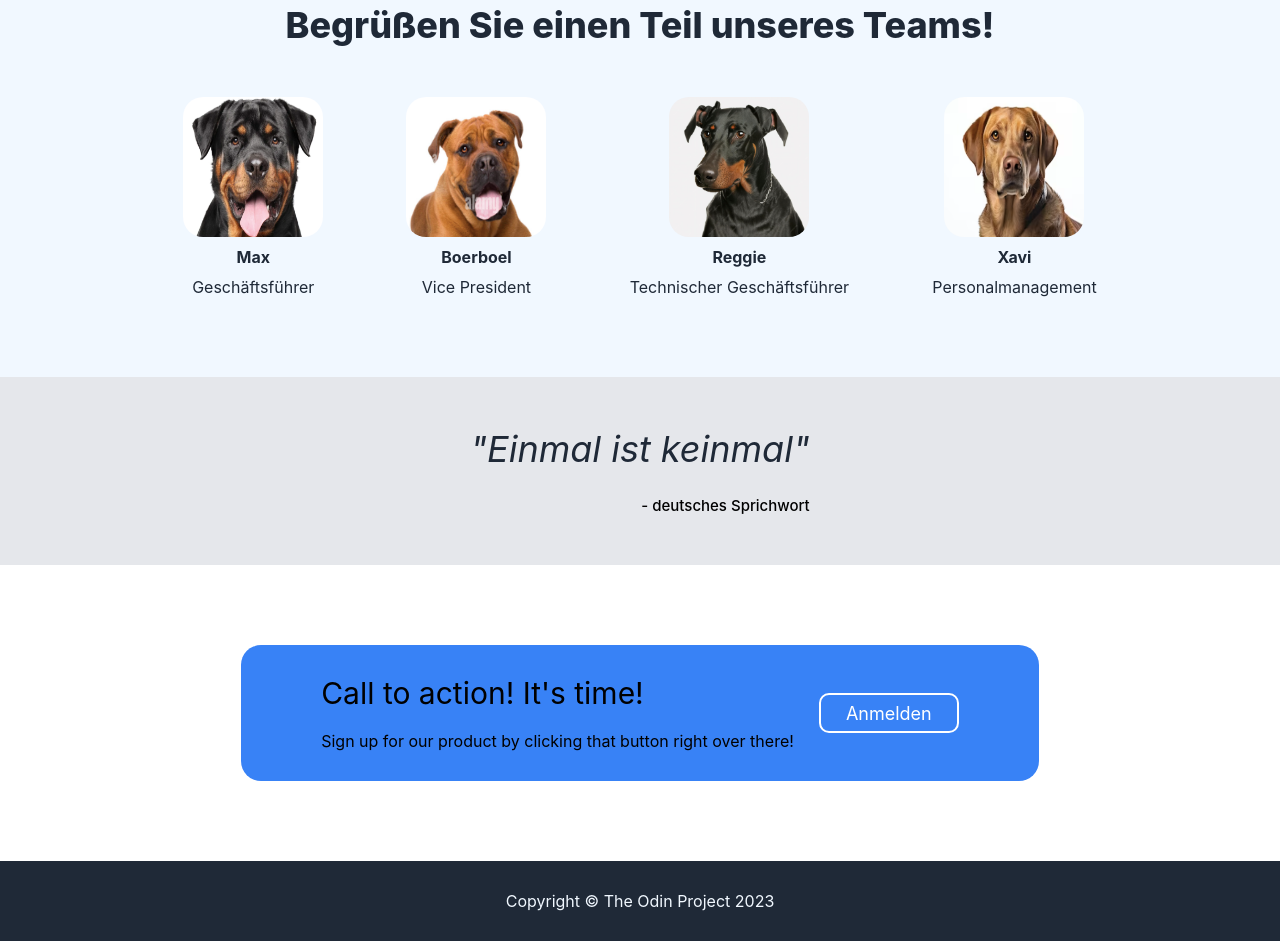
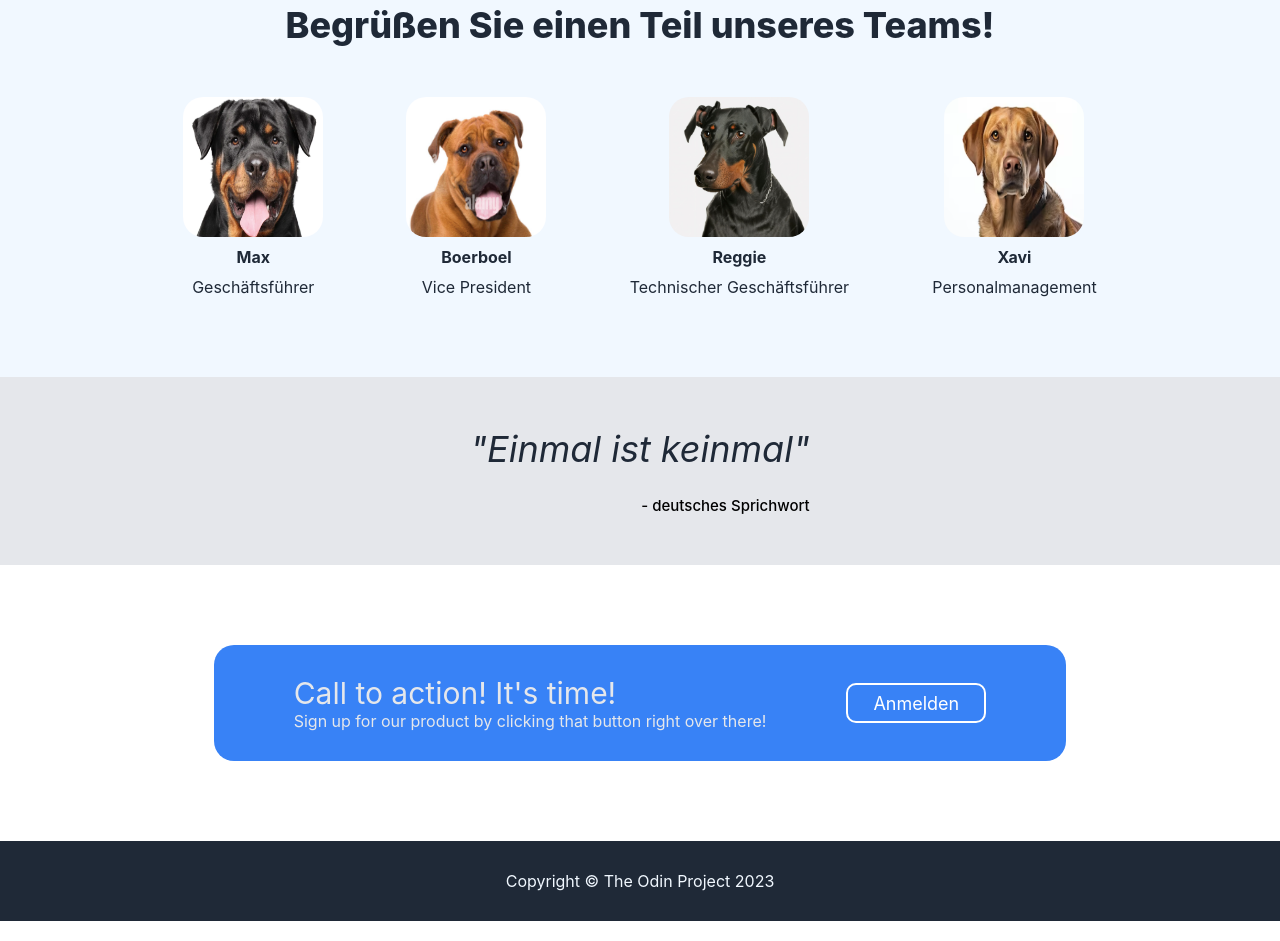
Before and after one commit to Harvis23/landing-page, a plain HTML site: page index.html in a window 1280 px wide. Shown: the part 578-1519 px from the top of the page. Drawn offline with Linux system fonts and the light colour scheme.

Commit message:
Change text colour for the fourth section text box

```diff
--- a/styles.css
+++ b/styles.css
@@ -190,7 +190,7 @@ img{
     padding-bottom: 30px;
     padding-left: 80px;
     padding-right: 80px;
-    gap: 25px;
+    gap: 80px;
     background-color: #3882f6;
     border-radius: 20px;
 
@@ -199,7 +199,7 @@ img{
 .cta_textBox{
     display: flex;
     flex-direction: column;
-    gap: 20px;
+    color: #e5e7eb;
 
 }
 
```
